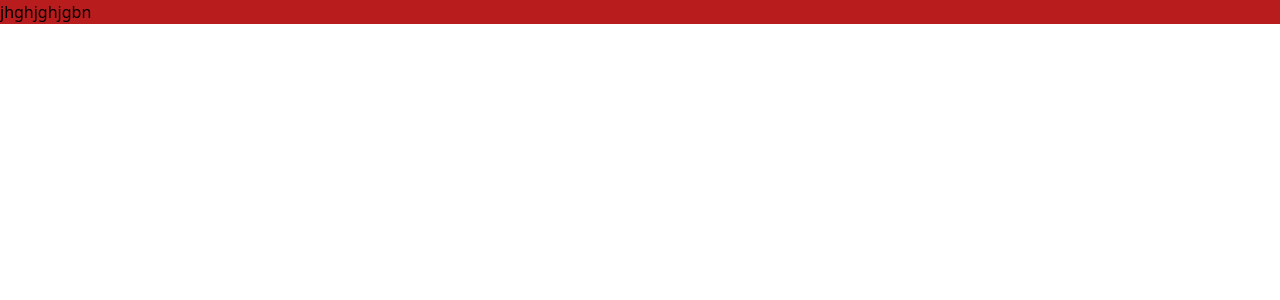
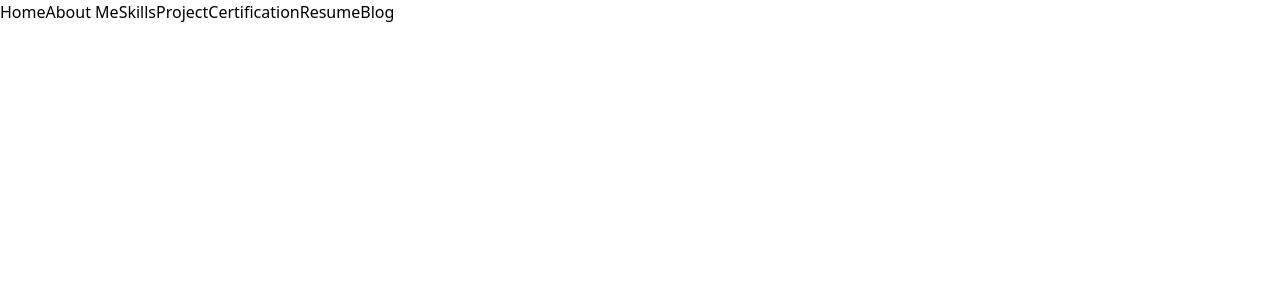
Before and after one commit to jyotismita-das-365/Portfolio, a React (Vite) app in the folder jyotismita/: page / in a window 1280 px wide. Shown: the top 300 px of the page. Built offline with nearby package versions, Linux system fonts and the light colour scheme.

Commit message:
Practice

```diff
--- a/jyotismita/src/App.jsx
+++ b/jyotismita/src/App.jsx
@@ -1,4 +1,5 @@
-import About from './components/About'
+import Nav from '../src/components/Nav'
+// import About from './components/About'
 // import Contact from './components/Contact'
 // import Projects from './components/Projects'
 // import Skills from './components/Skills'
@@ -6,8 +7,9 @@ import About from './components/About'
 function App() {
   return (
     <>
-      <About />
-      {/* <Contact />
+      <Nav />
+      {/* <About />
+      <Contact />
       <Projects />
       <Skills /> */}
     </>
--- a/jyotismita/src/components/About.jsx
+++ b/jyotismita/src/components/About.jsx
@@ -1,9 +1,9 @@
-const About =() =>{
+const About = () => {
   return (
     <>
-    <h1 className="bg-red-700">jhghjghjgbn</h1>
+    <h1>Hello</h1>
     </>
-  );
-};
+  )
+}
 
 export default About;
--- a/jyotismita/src/components/Contact.jsx
+++ b/jyotismita/src/components/Contact.jsx
@@ -0,0 +1,9 @@
+const Contact = () => {
+  return (
+    <>
+    <h1>Hello</h1>
+    </>
+  )
+}
+
+export default Contact;
--- /dev/null
+++ b/jyotismita/src/components/Nav.jsx
@@ -0,0 +1,17 @@
+const Nav = () => {
+  return (
+    <>
+    <div>
+      <a href="#home">Home</a>
+      <a href="#about">About Me</a>
+      <a href="#skills">Skills</a>
+      <a href="#project">Project</a>
+      <a href="#certificate">Certification</a>
+      <a href="#resume">Resume</a>
+      <a href="#blog">Blog</a>
+    </div>
+    </>
+  )
+}
+
+export default Nav;
--- a/jyotismita/src/components/Projects.jsx
+++ b/jyotismita/src/components/Projects.jsx
@@ -0,0 +1,9 @@
+const Project = () => {
+  return (
+    <>
+    <h1>Hello</h1>
+    </>
+  )
+}
+
+export default Project;
--- a/jyotismita/src/components/Skills.jsx
+++ b/jyotismita/src/components/Skills.jsx
@@ -0,0 +1,9 @@
+const Skills = () => {
+  return (
+    <>
+    <h1>Hello</h1>
+    </>
+  )
+}
+
+export default Skills;
```
Also changed, not shown: jyotismita/src/components/Blog.jsx (added), jyotismita/src/components/Certification.jsx (added), jyotismita/src/components/Resume.jsx (added).
